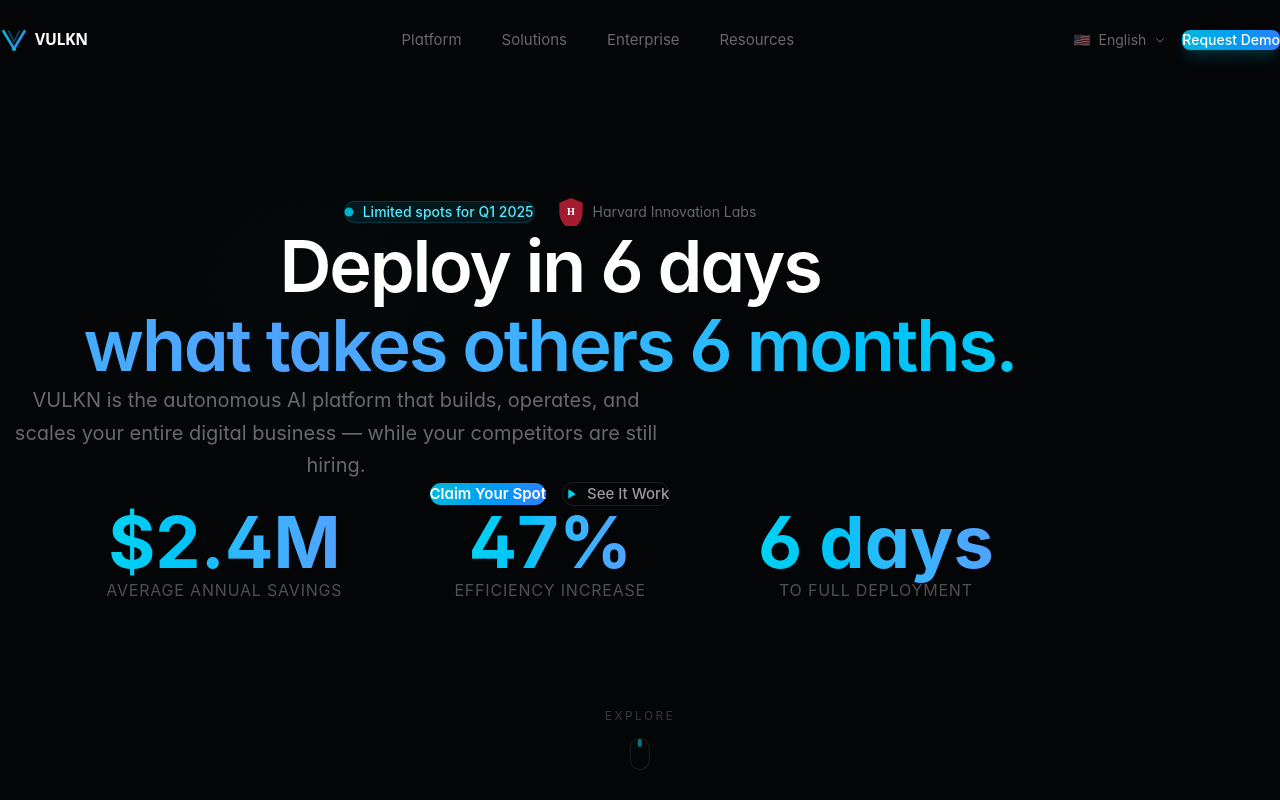
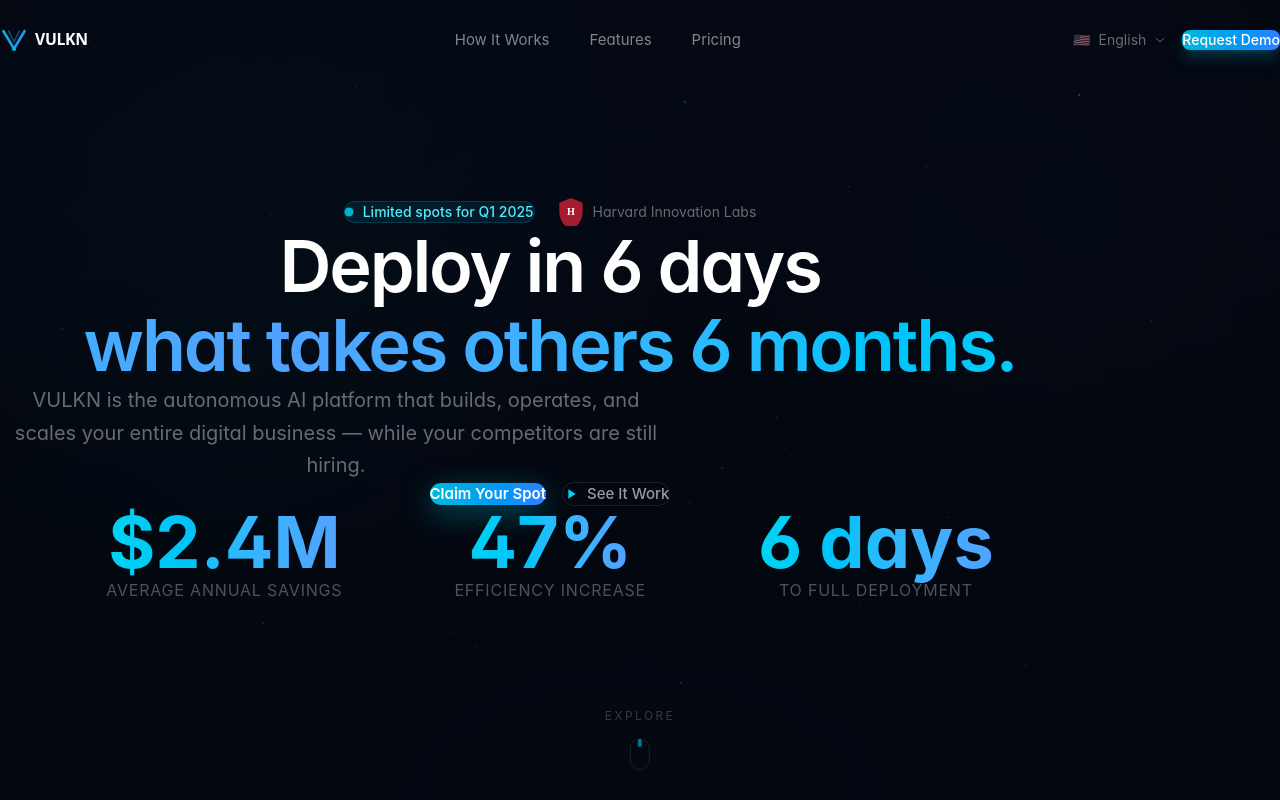
Before and after one commit to BJS-Innovation-Lab/webchat-platform-dev, a Next.js app: page / in a window 1280 px wide. Shown: the top 800 px of the page. Built offline with nearby package versions, Linux system fonts and the light colour scheme.

Commit message:
feat: fondo espacial con partículas y glows breathing, navbar balanceado con links centro, botón con sombra cyan flotante

```diff
--- a/src/app/page.tsx
+++ b/src/app/page.tsx
@@ -16,7 +16,7 @@
 
 const content = {
   en: {
-    nav: { platform: 'Platform', solutions: 'Solutions', enterprise: 'Enterprise', resources: 'Resources', demo: 'Request Demo' },
+    nav: { how: 'How It Works', features: 'Features', pricing: 'Pricing', demo: 'Request Demo' },
     badge: 'Limited spots for Q1 2025',
     headline1: 'Deploy in 6 days',
     headline2: 'what takes others 6 months.',
@@ -31,7 +31,7 @@
     scroll: 'Explore',
   },
   es: {
-    nav: { platform: 'Plataforma', solutions: 'Soluciones', enterprise: 'Empresas', resources: 'Recursos', demo: 'Solicitar Demo' },
+    nav: { how: 'Cómo Funciona', features: 'Características', pricing: 'Precios', demo: 'Solicitar Demo' },
     badge: 'Cupos limitados Q1 2025',
     headline1: 'Despliega en 6 días',
     headline2: 'lo que a otros les toma 6 meses.',
@@ -46,7 +46,7 @@
     scroll: 'Explorar',
   },
   pt: {
-    nav: { platform: 'Plataforma', solutions: 'Soluções', enterprise: 'Empresas', resources: 'Recursos', demo: 'Solicitar Demo' },
+    nav: { how: 'Como Funciona', features: 'Recursos', pricing: 'Preços', demo: 'Solicitar Demo' },
     badge: 'Vagas limitadas Q1 2025',
     headline1: 'Implante em 6 dias',
     headline2: 'o que outros levam 6 meses.',
@@ -61,7 +61,7 @@
     scroll: 'Explorar',
   },
   fr: {
-    nav: { platform: 'Plateforme', solutions: 'Solutions', enterprise: 'Entreprise', resources: 'Ressources', demo: 'Demander Démo' },
+    nav: { how: 'Comment ça marche', features: 'Fonctionnalités', pricing: 'Tarifs', demo: 'Demander Démo' },
     badge: 'Places limitées Q1 2025',
     headline1: 'Déployez en 6 jours',
     headline2: 'ce qui prend 6 mois aux autres.',
@@ -101,66 +101,125 @@
 }
 
 // ═══════════════════════════════════════════════════════════════════════════════
-// BREATHING BACKGROUND - Diffuse lights, no particles
+// SPACE BACKGROUND - Deep navy + particles + breathing cyan glows
 // ═══════════════════════════════════════════════════════════════════════════════
 
-function BreathingBackground() {
+function SpaceBackground() {
+  const [particles, setParticles] = useState<Array<{id: number; x: number; y: number; size: number; duration: number; delay: number; opacity: number}>>([])
+
+  useEffect(() => {
+    setParticles(Array.from({ length: 80 }, (_, i) => ({
+      id: i,
+      x: Math.random() * 100,
+      y: Math.random() * 100,
+      size: Math.random() * 2 + 0.5,
+      duration: Math.random() * 30 + 20,
+      delay: Math.random() * 15,
+      opacity: Math.random() * 0.5 + 0.2,
+    })))
+  }, [])
+
   return (
     <div className="absolute inset-0 overflow-hidden">
-      {/* Base */}
-      <div className="absolute inset-0 bg-[#040506]" />
+      {/* Deep navy base - not flat black */}
+      <div className="absolute inset-0 bg-[#03070f]" />
 
-      {/* Top-left cyan glow */}
+      {/* Deep space gradient overlay */}
+      <div className="absolute inset-0 bg-gradient-to-b from-[#040a18] via-[#03070f] to-[#020510]" />
+
+      {/* Top-left breathing cyan glow */}
       <motion.div
-        className="absolute -top-[400px] -left-[400px] w-[1000px] h-[1000px]"
+        className="absolute -top-[300px] -left-[300px] w-[900px] h-[900px]"
         style={{
-          background: 'radial-gradient(circle, rgba(6, 182, 212, 0.12) 0%, rgba(6, 182, 212, 0.05) 30%, transparent 60%)',
+          background: 'radial-gradient(circle, rgba(6, 182, 212, 0.08) 0%, rgba(6, 182, 212, 0.03) 40%, transparent 70%)',
+        }}
+        animate={{
+          scale: [1, 1.2, 1],
+          opacity: [0.5, 0.8, 0.5],
+          x: [0, 40, 0],
+          y: [0, 30, 0],
+        }}
+        transition={{ duration: 15, repeat: Infinity, ease: 'easeInOut' }}
+      />
+
+      {/* Top-right breathing blue glow */}
+      <motion.div
+        className="absolute -top-[200px] -right-[200px] w-[800px] h-[800px]"
+        style={{
+          background: 'radial-gradient(circle, rgba(59, 130, 246, 0.06) 0%, rgba(59, 130, 246, 0.02) 45%, transparent 70%)',
         }}
         animate={{
           scale: [1, 1.15, 1],
-          opacity: [0.6, 0.9, 0.6],
-          x: [0, 30, 0],
-          y: [0, 20, 0],
+          opacity: [0.4, 0.7, 0.4],
+          x: [0, -30, 0],
+          y: [0, 25, 0],
         }}
-        transition={{ duration: 12, repeat: Infinity, ease: 'easeInOut' }}
+        transition={{ duration: 18, repeat: Infinity, ease: 'easeInOut', delay: 3 }}
       />
 
-      {/* Top-right blue glow */}
+      {/* Bottom breathing cyan glow */}
       <motion.div
-        className="absolute -top-[300px] -right-[300px] w-[900px] h-[900px]"
+        className="absolute -bottom-[400px] left-1/2 -translate-x-1/2 w-[1400px] h-[800px]"
         style={{
-          background: 'radial-gradient(circle, rgba(59, 130, 246, 0.10) 0%, rgba(59, 130, 246, 0.04) 35%, transparent 60%)',
+          background: 'radial-gradient(ellipse, rgba(6, 182, 212, 0.05) 0%, rgba(6, 182, 212, 0.02) 40%, transparent 70%)',
         }}
         animate={{
           scale: [1, 1.1, 1],
-          opacity: [0.5, 0.8, 0.5],
-          x: [0, -25, 0],
-          y: [0, 15, 0],
+          opacity: [0.3, 0.6, 0.3],
         }}
-        transition={{ duration: 15, repeat: Infinity, ease: 'easeInOut', delay: 2 }}
+        transition={{ duration: 20, repeat: Infinity, ease: 'easeInOut', delay: 6 }}
       />
 
-      {/* Bottom center glow */}
+      {/* Floating particles - subtle stars */}
+      {particles.map((p) => (
+        <motion.div
+          key={p.id}
+          className="absolute rounded-full"
+          style={{
+            width: p.size,
+            height: p.size,
+            left: `${p.x}%`,
+            top: `${p.y}%`,
+            background: p.id % 3 === 0 ? 'rgba(6, 182, 212, 0.8)' : 'rgba(255, 255, 255, 0.6)',
+            boxShadow: p.id % 3 === 0 ? '0 0 4px rgba(6, 182, 212, 0.5)' : 'none',
+          }}
+          animate={{
+            opacity: [p.opacity * 0.3, p.opacity, p.opacity * 0.3],
+            scale: [1, 1.2, 1],
+          }}
+          transition={{
+            duration: p.duration / 5,
+            delay: p.delay,
+            repeat: Infinity,
+            ease: 'easeInOut',
+          }}
+        />
+      ))}
+
+      {/* Shooting star effect - occasional */}
       <motion.div
-        className="absolute -bottom-[500px] left-1/2 -translate-x-1/2 w-[1200px] h-[800px]"
-        style={{
-          background: 'radial-gradient(ellipse, rgba(6, 182, 212, 0.08) 0%, rgba(59, 130, 246, 0.04) 40%, transparent 65%)',
+        className="absolute w-[100px] h-[1px] bg-gradient-to-r from-transparent via-cyan-400 to-transparent opacity-0"
+        style={{ top: '20%', left: '10%', rotate: '45deg' }}
+        animate={{
+          x: [0, 300],
+          opacity: [0, 0.6, 0],
         }}
-        animate={{
-          scale: [1, 1.08, 1],
-          opacity: [0.4, 0.7, 0.4],
+        transition={{
+          duration: 1.5,
+          repeat: Infinity,
+          repeatDelay: 8,
+          ease: 'easeOut',
         }}
-        transition={{ duration: 18, repeat: Infinity, ease: 'easeInOut', delay: 4 }}
       />
 
-      {/* Subtle vignette */}
-      <div className="absolute inset-0 bg-[radial-gradient(ellipse_at_center,transparent_0%,#040506_70%)]" />
+      {/* Subtle vignette for depth */}
+      <div className="absolute inset-0 bg-[radial-gradient(ellipse_at_center,transparent_0%,rgba(3,7,15,0.4)_50%,rgba(3,7,15,0.8)_100%)]" />
     </div>
   )
 }
 
 // ═══════════════════════════════════════════════════════════════════════════════
-// NAVBAR
+// NAVBAR - Balanced with center links
 // ═══════════════════════════════════════════════════════════════════════════════
 
 function Navbar({ lang, setLang, t }: { lang: Lang; setLang: (l: Lang) => void; t: typeof content.en }) {
@@ -180,29 +239,37 @@
       animate={{ opacity: 1, y: 0 }}
       transition={{ duration: 0.6 }}
       className={`fixed top-0 left-0 right-0 z-50 transition-all duration-500 ${
-        scrolled ? 'bg-[#040506]/80 backdrop-blur-2xl border-b border-white/[0.04]' : ''
+        scrolled ? 'bg-[#03070f]/80 backdrop-blur-2xl border-b border-white/[0.04]' : ''
       }`}
     >
       <nav className="max-w-[1400px] mx-auto px-6 lg:px-12">
         <div className="flex items-center justify-between h-20">
-          <VulknLogo className="h-7" />
 
-          <div className="hidden lg:flex items-center gap-10">
-            {[t.nav.platform, t.nav.solutions, t.nav.enterprise, t.nav.resources].map((item, i) => (
+          {/* Logo - Left */}
+          <div className="flex-shrink-0">
+            <VulknLogo className="h-7" />
+          </div>
+
+          {/* Center Navigation Links */}
+          <div className="hidden md:flex items-center justify-center gap-10">
+            {[t.nav.how, t.nav.features, t.nav.pricing].map((item, i) => (
               <motion.a
                 key={item}
                 href="#"
                 initial={{ opacity: 0, y: -10 }}
                 animate={{ opacity: 1, y: 0 }}
                 transition={{ delay: 0.1 + i * 0.05 }}
-                className="text-[15px] text-white/40 hover:text-white transition-colors"
+                className="text-[15px] text-white/50 hover:text-white transition-colors duration-200"
               >
                 {item}
               </motion.a>
             ))}
           </div>
 
+          {/* Right Section */}
           <div className="flex items-center gap-4">
+
+            {/* Language Selector */}
             <div className="relative">
               <button
                 onClick={() => setLangOpen(!langOpen)}
@@ -223,7 +290,7 @@
                       initial={{ opacity: 0, y: -8 }}
                       animate={{ opacity: 1, y: 0 }}
                       exit={{ opacity: 0, y: -8 }}
-                      className="absolute right-0 mt-3 w-44 py-2 rounded-xl bg-[#0a0c10] border border-white/[0.06] shadow-2xl z-50"
+                      className="absolute right-0 mt-3 w-44 py-2 rounded-xl bg-[#0a0e18] border border-white/[0.06] shadow-2xl z-50"
                     >
                       {languages.map((l) => (
                         <button
@@ -243,11 +310,14 @@
               </AnimatePresence>
             </div>
 
+            {/* Demo Button */}
             <motion.button
               initial={{ opacity: 0 }}
               animate={{ opacity: 1 }}
               transition={{ delay: 0.3 }}
-              className="hidden sm:block px-5 py-2.5 text-sm font-medium text-white bg-gradient-to-r from-cyan-500 to-blue-500 hover:from-cyan-400 hover:to-blue-400 rounded-lg transition-all shadow-lg shadow-cyan-500/20"
+              whileHover={{ scale: 1.02 }}
+              whileTap={{ scale: 0.98 }}
+              className="hidden sm:block px-5 py-2.5 text-sm font-medium text-white bg-gradient-to-r from-cyan-500 to-blue-500 hover:from-cyan-400 hover:to-blue-400 rounded-lg transition-all shadow-lg shadow-cyan-500/25"
             >
               {t.nav.demo}
             </motion.button>
@@ -259,7 +329,7 @@
 }
 
 // ═══════════════════════════════════════════════════════════════════════════════
-// HERO SECTION - Everything centered
+// HERO SECTION - Surgically centered
 // ═══════════════════════════════════════════════════════════════════════════════
 
 function HeroSection({ t }: { t: typeof content.en }) {
@@ -270,14 +340,14 @@
 
   return (
     <section ref={ref} className="relative min-h-screen flex flex-col justify-center pt-20">
-      <motion.div style={{ opacity, y }} className="relative z-10 max-w-[1100px] mx-auto px-6 lg:px-12 py-16">
+      <motion.div style={{ opacity, y }} className="relative z-10 w-full max-w-[1100px] mx-auto px-6 lg:px-12 py-16">
 
         {/* Badge + Harvard - CENTERED */}
         <motion.div
           initial={{ opacity: 0, y: 20 }}
           animate={{ opacity: 1, y: 0 }}
           transition={{ duration: 0.5, delay: 0.1 }}
-          className="flex flex-wrap items-center justify-center gap-4 sm:gap-6 mb-12"
+          className="w-full flex flex-wrap items-center justify-center gap-4 sm:gap-6 mb-12"
         >
           <div className="flex items-center gap-2.5 px-4 py-2 rounded-full bg-cyan-500/10 border border-cyan-500/20">
             <motion.span
@@ -302,7 +372,7 @@
           initial={{ opacity: 0, y: 30 }}
           animate={{ opacity: 1, y: 0 }}
           transition={{ duration: 0.6, delay: 0.2 }}
-          className="text-center mb-8"
+          className="w-full text-center mb-8"
         >
           <h1 className="text-[clamp(2.5rem,6vw,4.5rem)] font-semibold leading-[1.1] tracking-[-0.03em]">
             <span className="text-white">{t.headline1}</span>
@@ -322,29 +392,32 @@
           initial={{ opacity: 0, y: 20 }}
           animate={{ opacity: 1, y: 0 }}
           transition={{ duration: 0.5, delay: 0.4 }}
-          className="text-center text-lg md:text-xl text-white/40 max-w-2xl mx-auto mb-12 leading-relaxed"
+          className="w-full text-center text-lg md:text-xl text-white/40 max-w-2xl mx-auto mb-12 leading-relaxed"
         >
           {t.subtitle}
         </motion.p>
 
-        {/* CTAs - CENTERED */}
+        {/* CTAs - CENTERED with enhanced primary button */}
         <motion.div
           initial={{ opacity: 0, y: 20 }}
           animate={{ opacity: 1, y: 0 }}
           transition={{ duration: 0.5, delay: 0.5 }}
-          className="flex flex-col sm:flex-row items-center justify-center gap-4 mb-20"
+          className="w-full flex flex-col sm:flex-row items-center justify-center gap-4 mb-20"
         >
+          {/* Primary Button - Floating with cyan shadow */}
           <motion.button
-            whileHover={{ scale: 1.02, boxShadow: '0 25px 50px -12px rgba(6, 182, 212, 0.35)' }}
+            whileHover={{ scale: 1.03, y: -2 }}
             whileTap={{ scale: 0.98 }}
-            className="w-full sm:w-auto px-8 py-4 text-[15px] font-semibold text-white bg-gradient-to-r from-cyan-500 to-blue-500 rounded-xl transition-all"
+            className="w-full sm:w-auto px-8 py-4 text-[15px] font-semibold text-white bg-gradient-to-r from-cyan-500 to-blue-500 rounded-xl transition-all duration-300 shadow-[0_8px_30px_rgba(6,182,212,0.4)] hover:shadow-[0_12px_40px_rgba(6,182,212,0.5)]"
           >
             {t.cta1}
           </motion.button>
+
+          {/* Secondary Button */}
           <motion.button
             whileHover={{ scale: 1.02, borderColor: 'rgba(6, 182, 212, 0.5)' }}
             whileTap={{ scale: 0.98 }}
-            className="w-full sm:w-auto px-8 py-4 text-[15px] font-medium text-white/60 hover:text-white border border-white/10 hover:border-cyan-500/50 rounded-xl transition-all flex items-center justify-center gap-2"
+            className="w-full sm:w-auto px-8 py-4 text-[15px] font-medium text-white/60 hover:text-white border border-white/10 hover:border-cyan-500/50 rounded-xl transition-all duration-300 flex items-center justify-center gap-2"
           >
             <svg className="w-4 h-4 text-cyan-400" fill="currentColor" viewBox="0 0 24 24">
               <path d="M8 5v14l11-7z"/>
@@ -353,12 +426,12 @@
           </motion.button>
         </motion.div>
 
-        {/* STATS - MASSIVE PROMINENCE - CENTERED */}
+        {/* STATS - Massive prominence - CENTERED */}
         <motion.div
           initial={{ opacity: 0, y: 30 }}
           animate={{ opacity: 1, y: 0 }}
           transition={{ duration: 0.6, delay: 0.6 }}
-          className="flex flex-col sm:flex-row items-center justify-center gap-12 sm:gap-20 lg:gap-28"
+          className="w-full flex flex-col sm:flex-row items-center justify-center gap-12 sm:gap-20 lg:gap-28"
         >
           {t.stats.map((stat, i) => (
             <motion.div
@@ -404,7 +477,7 @@
 }
 
 // ═══════════════════════════════════════════════════════════════════════════════
-// FEATURES - Consistent modern icons
+// FEATURES SECTION
 // ═══════════════════════════════════════════════════════════════════════════════
 
 function FeaturesSection() {
@@ -423,18 +496,17 @@
     },
   ]
 
-  // Consistent modern icon - all use the same style
   const ModernIcon = ({ index }: { index: number }) => (
     <svg className="w-8 h-8" viewBox="0 0 32 32" fill="none">
       <defs>
-        <linearGradient id={`icon-grad-${index}`} x1="0%" y1="0%" x2="100%" y2="100%">
+        <linearGradient id={`feat-grad-${index}`} x1="0%" y1="0%" x2="100%" y2="100%">
           <stop offset="0%" stopColor="#06b6d4" />
           <stop offset="100%" stopColor="#3b82f6" />
         </linearGradient>
       </defs>
-      <rect x="4" y="4" width="24" height="24" rx="6" stroke={`url(#icon-grad-${index})`} strokeWidth="1.5" fill="none" />
-      <rect x="10" y="10" width="12" height="12" rx="3" fill={`url(#icon-grad-${index})`} opacity="0.2" />
-      <rect x="12" y="12" width="8" height="8" rx="2" fill={`url(#icon-grad-${index})`} opacity="0.5" />
+      <rect x="4" y="4" width="24" height="24" rx="6" stroke={`url(#feat-grad-${index})`} strokeWidth="1.5" fill="none" />
+      <rect x="10" y="10" width="12" height="12" rx="3" fill={`url(#feat-grad-${index})`} opacity="0.2" />
+      <rect x="12" y="12" width="8" height="8" rx="2" fill={`url(#feat-grad-${index})`} opacity="0.5" />
     </svg>
   )
 
@@ -488,11 +560,11 @@
   const t = content[lang]
 
   useEffect(() => { setMounted(true) }, [])
-  if (!mounted) return <div className="min-h-screen bg-[#040506]" />
+  if (!mounted) return <div className="min-h-screen bg-[#03070f]" />
 
   return (
-    <main className="min-h-screen bg-[#040506] text-white antialiased">
-      <BreathingBackground />
+    <main className="min-h-screen bg-[#03070f] text-white antialiased">
+      <SpaceBackground />
       <Navbar lang={lang} setLang={setLang} t={t} />
       <HeroSection t={t} />
       <FeaturesSection />
```
